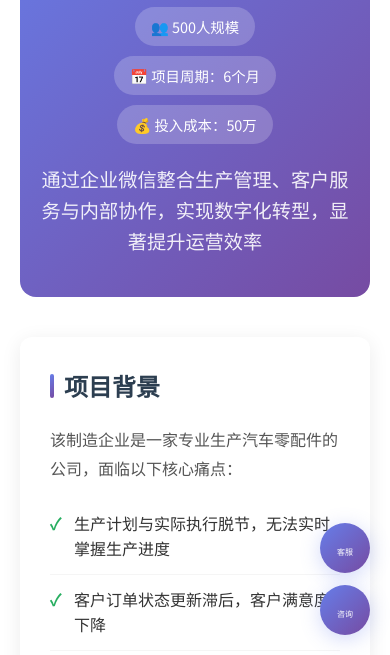
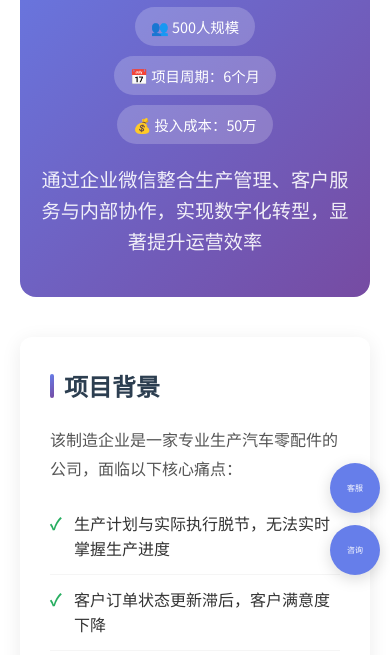
Before and after one commit to chenjiantu/wecomser-V2, a website: page cases/case-1.html in a window 390 px wide. Shown: the part 189-844 px from the top of the page. Drawn offline with Linux system fonts and the light colour scheme.

Commit message:
fix(ui): unify floating widget styles with homepage - circular design

```diff
--- a/cases/case-styles.css
+++ b/cases/case-styles.css
@@ -389,39 +389,46 @@
     margin-top: auto;
 }
 
-/* 浮窗样式 */
+/* 浮窗样式 - 与首页保持一致 */
 .floating-widgets {
     position: fixed;
     right: 30px;
-    bottom: 30px;
+    bottom: 120px;
+    z-index: 1000;
     display: flex;
     flex-direction: column;
-    gap: 12px;
-    z-index: 1000;
+    gap: 15px;
 }
 
 .float-widget {
-    background: linear-gradient(135deg, #667eea, #764ba2);
+    width: 60px;
+    height: 60px;
+    background: #667eea;
     color: white;
-    padding: 12px 20px;
-    border-radius: 25px;
+    border-radius: 50%;
     display: flex;
+    flex-direction: column;
     align-items: center;
-    gap: 8px;
+    justify-content: center;
     cursor: pointer;
     transition: all 0.3s ease;
-    box-shadow: 0 4px 20px rgba(102, 126, 234, 0.3);
-    font-size: 0.9rem;
-    font-weight: 500;
+    box-shadow: 0 4px 15px rgba(0,0,0,0.15);
 }
 
 .float-widget:hover {
-    transform: translateY(-2px);
-    box-shadow: 0 8px 25px rgba(102, 126, 234, 0.4);
+    background: #5a6fd8;
+    transform: translateY(-2px) scale(1.1);
+    box-shadow: 0 6px 20px rgba(0,0,0,0.25);
 }
 
 .float-widget i {
-    font-size: 1.1rem;
+    font-size: 1.2rem;
+    margin-bottom: 2px;
+}
+
+.float-widget span {
+    font-size: 0.6rem;
+    font-weight: 500;
 }
 
 /* 响应式设计 */
@@ -470,16 +477,46 @@
     }
 
     .floating-widgets {
-        right: 20px;
-        bottom: 20px;
+        right: 15px;
+        bottom: 100px;
     }
 
     .float-widget {
-        padding: 10px 16px;
-        font-size: 0.85rem;
+        width: 55px;
+        height: 55px;
+    }
+
+    .float-widget i {
+        font-size: 1.1rem;
+    }
+
+    .float-widget span {
+        font-size: 0.55rem;
     }
 
     .case-results {
         gap: 12px;
     }
 }
+
+@media (max-width: 480px) {
+    .floating-widgets {
+        right: 10px;
+        bottom: 80px;
+        gap: 12px;
+    }
+
+    .float-widget {
+        width: 50px;
+        height: 50px;
+    }
+
+    .float-widget i {
+        font-size: 1rem;
+        margin-bottom: 1px;
+    }
+
+    .float-widget span {
+        font-size: 0.5rem;
+    }
+}
```
